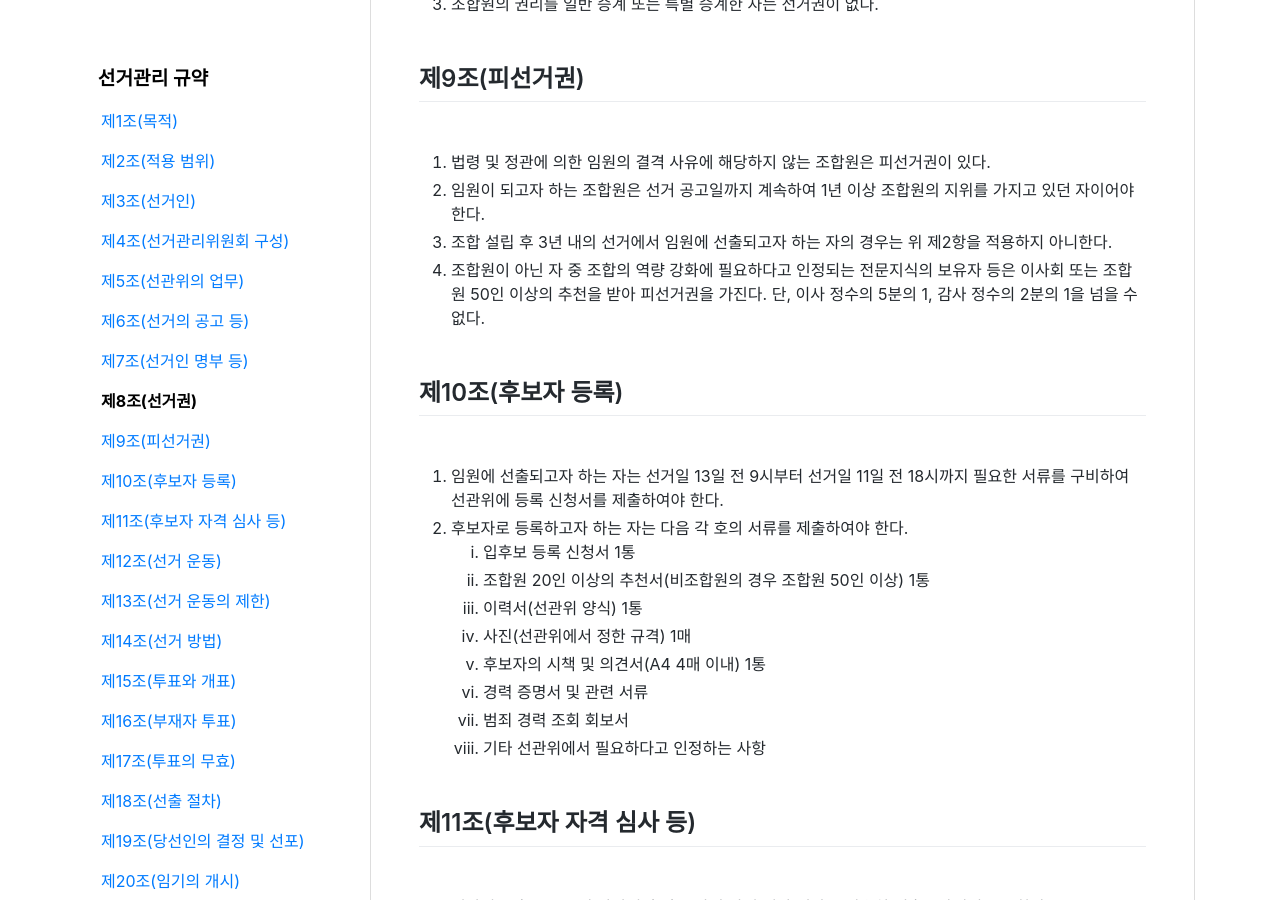
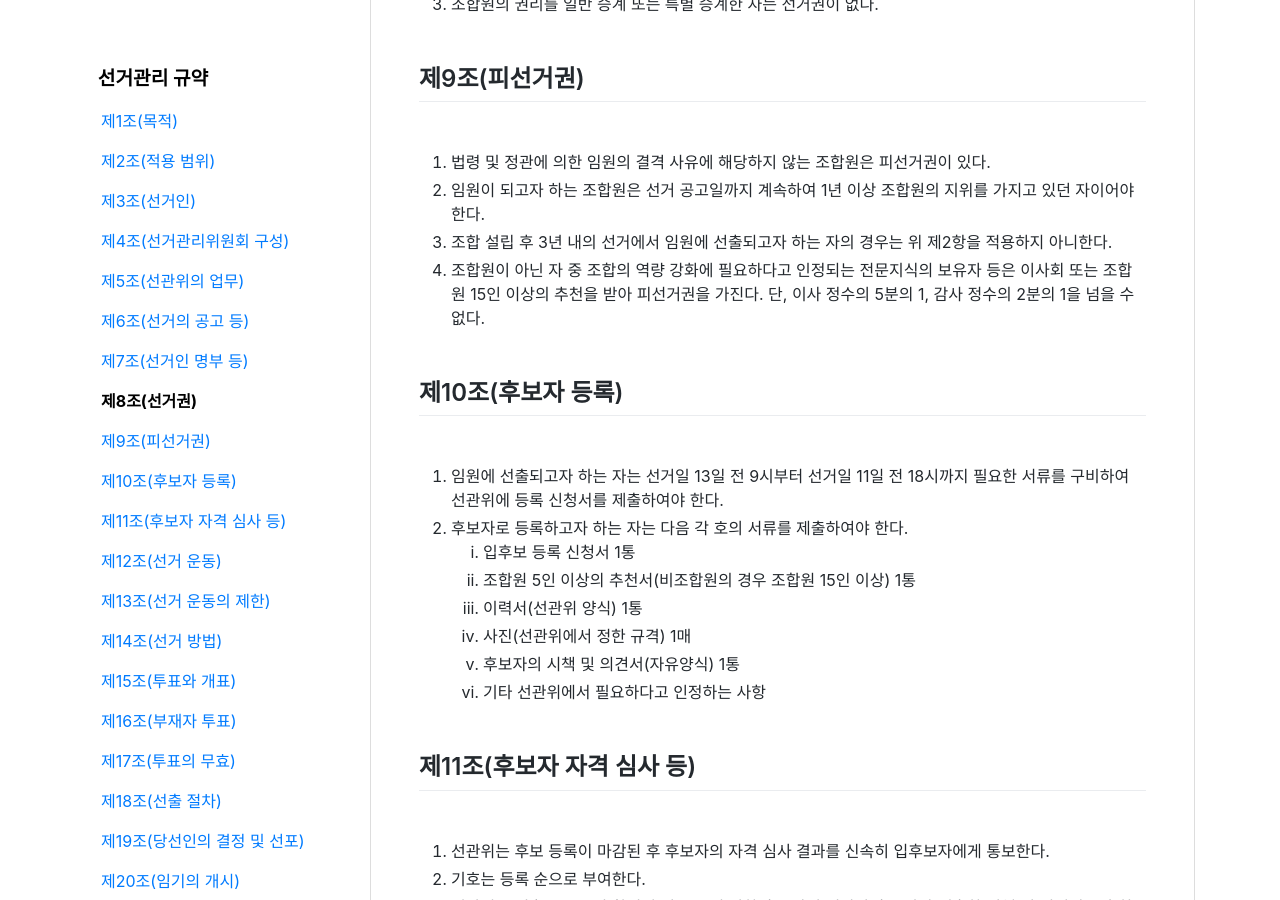
Before and after one commit to ictact-coop/docs, a Jekyll site: the page built from _docs/code-of-elections.md, in a window 1280 px wide and 900 px high, scrolled down 2545 px. Built offline with Jekyll 4.4.1, drawn with Linux system fonts in a browser that asks for light colours; nearby versions of some CDN libraries; some of the changed text lies outside the part shown.

```diff
--- a/_docs/code-of-elections.md
+++ b/_docs/code-of-elections.md
@@ -71,20 +71,18 @@ title: 선거관리 규약
 1. 법령 및 정관에 의한 임원의 결격 사유에 해당하지 않는 조합원은 피선거권이 있다.
 2. 임원이 되고자 하는 조합원은 선거 공고일까지 계속하여 1년 이상 조합원의 지위를 가지고 있던 자이어야 한다.
 3. 조합 설립 후 3년 내의 선거에서 임원에 선출되고자 하는 자의 경우는 위 제2항을 적용하지 아니한다.
-4. 조합원이 아닌 자 중 조합의 역량 강화에 필요하다고 인정되는 전문지식의 보유자 등은 이사회 또는 조합원 50인 이상의 추천을 받아 피선거권을 가진다. 단, 이사 정수의 5분의 1, 감사 정수의 2분의 1을 넘을 수 없다.
+4. 조합원이 아닌 자 중 조합의 역량 강화에 필요하다고 인정되는 전문지식의 보유자 등은 이사회 또는 조합원 15인 이상의 추천을 받아 피선거권을 가진다. 단, 이사 정수의 5분의 1, 감사 정수의 2분의 1을 넘을 수 없다.
 
 ## 제10조(후보자 등록)
 
 1. 임원에 선출되고자 하는 자는 선거일 13일 전 9시부터 선거일 11일 전 18시까지 필요한 서류를 구비하여 선관위에 등록 신청서를 제출하여야 한다.
 2. 후보자로 등록하고자 하는 자는 다음 각 호의 서류를 제출하여야 한다.
     1. 입후보 등록 신청서 1통
-    2. 조합원 20인 이상의 추천서(비조합원의 경우 조합원 50인 이상) 1통
+    2. 조합원 5인 이상의 추천서(비조합원의 경우 조합원 15인 이상) 1통
     3. 이력서(선관위 양식) 1통
     4. 사진(선관위에서 정한 규격) 1매
-    5. 후보자의 시책 및 의견서(A4 4매 이내) 1통
-    6. 경력 증명서 및 관련 서류
-    7. 범죄 경력 조회 회보서
-    8. 기타 선관위에서 필요하다고 인정하는 사항
+    5. 후보자의 시책 및 의견서(자유양식) 1통
+    6. 기타 선관위에서 필요하다고 인정하는 사항
 
 ## 제11조(후보자 자격 심사 등)
 
@@ -178,7 +176,7 @@ title: 선거관리 규약
 
 ### 제2조(적용 예외)
 
-이 규약에도 불구하고 창립총회에서 임원의 선출과 관련해서는 창립총회 당일까지의 설립동의자에게 선거권, 피선거권을 부여하고, 그 이외 선관위 구성, 선거공고, 후보자 등록 등에 관한 조항은 적용하지 아니한다.
+이 규약에도 불구하고 임원의 선출과 관련해서 조합원 총수가 50인을 초과하기 전까지는 후보자 등록시 추천인 수에 관한 조항은 적용하지 아니한다.
 
 * TOC
 {:toc}
```
